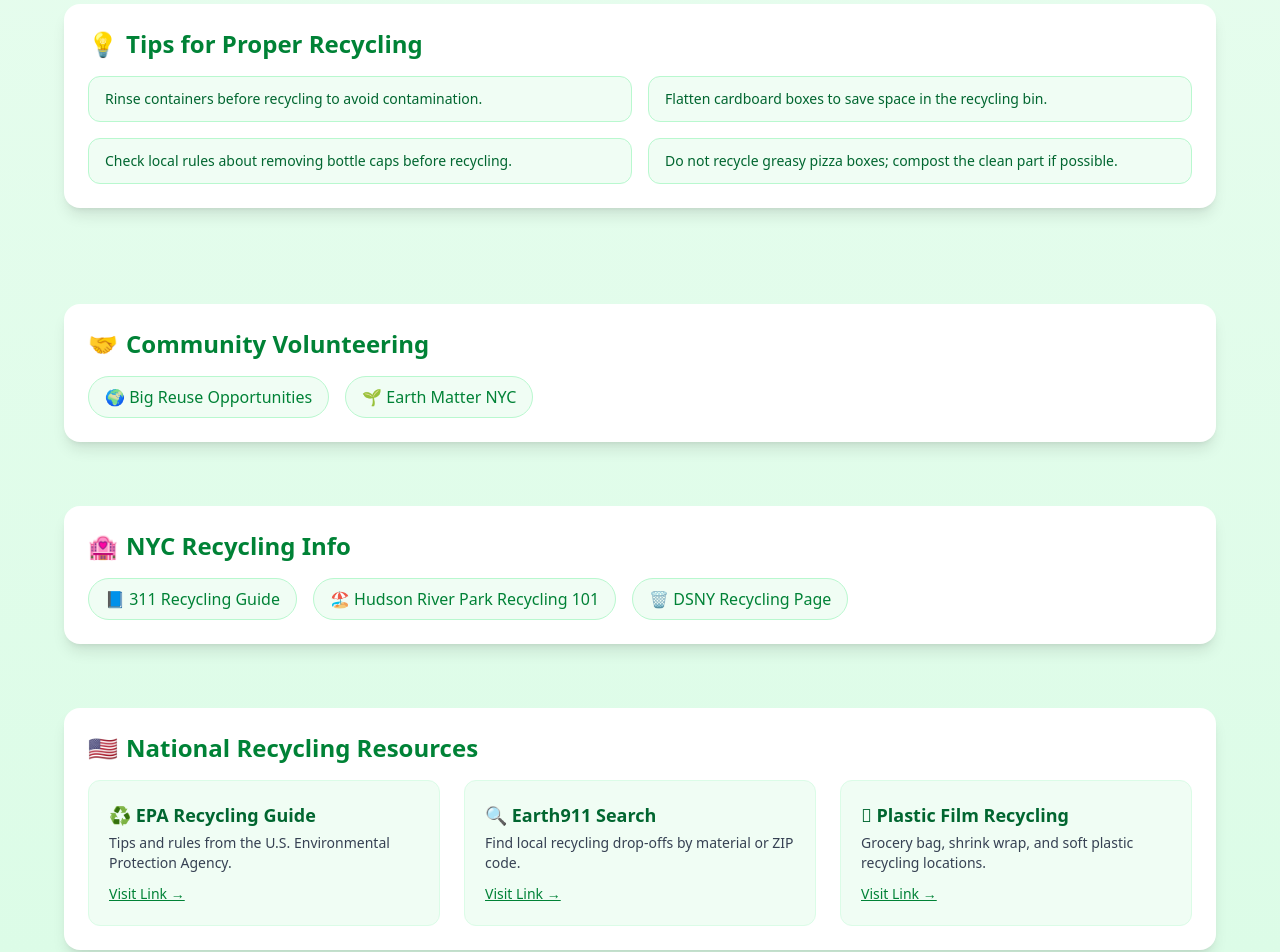
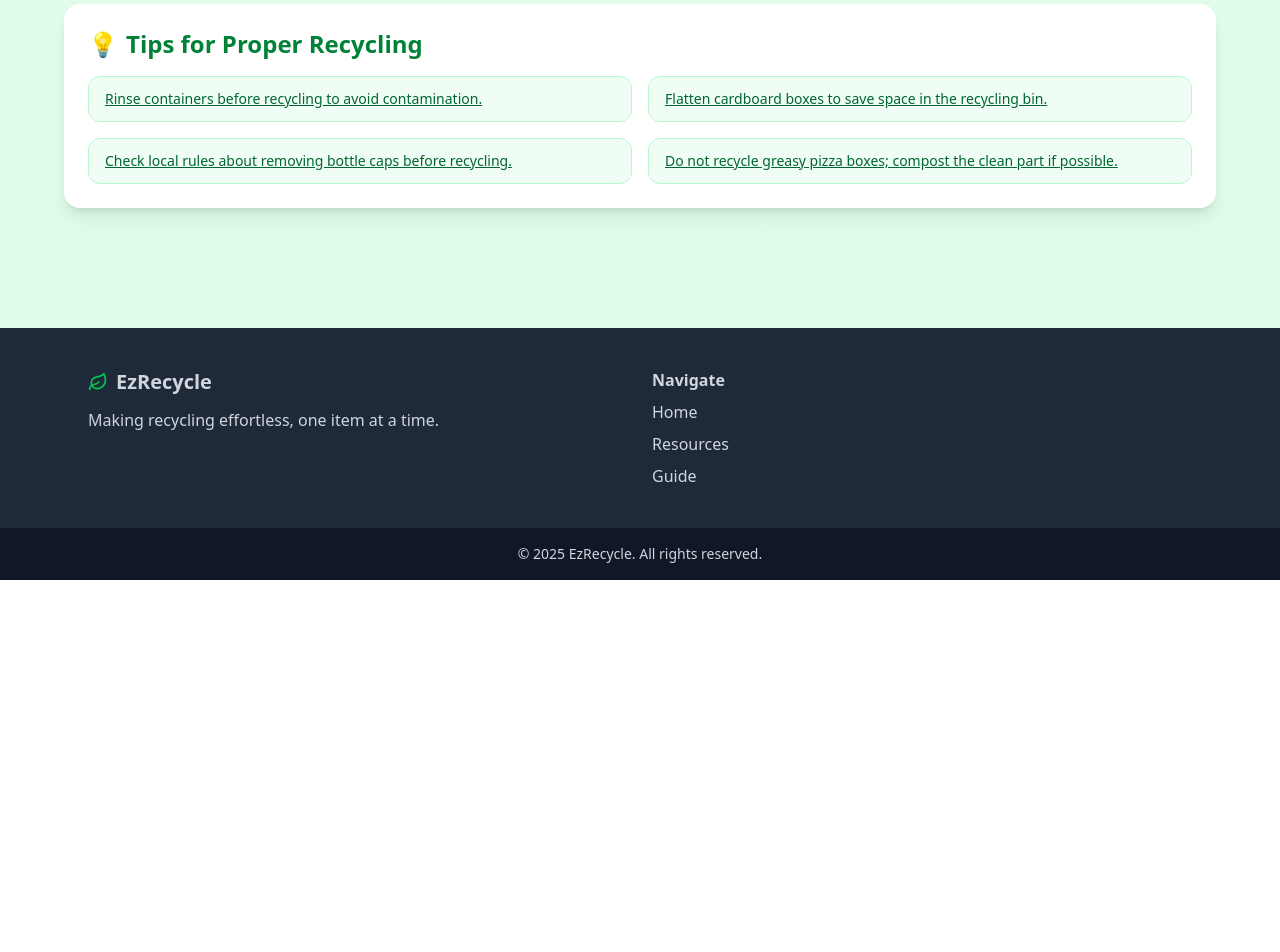
Before and after one commit to logic-zane/EzRecycleTest1, a React (Vite) app: page /resources in a window 1280 px wide. Shown: the part 1240-2192 px from the top of the page. After the commit the page ends 1820 px from the top, so only its background shows below. Built offline with nearby package versions, Linux system fonts and the light colour scheme.

Commit message:
updated do and do not tips inside of resource page

```diff
--- a/src/pages/Resources.jsx
+++ b/src/pages/Resources.jsx
@@ -134,117 +134,51 @@ function Resources() {
             <h3 className="text-2xl font-bold text-green-700">Tips for Proper Recycling</h3>
           </div>
           <div className="grid sm:grid-cols-2 gap-4">
-            {[
-              "Rinse containers before recycling to avoid contamination.",
-              "Flatten cardboard boxes to save space in the recycling bin.",
-              "Check local rules about removing bottle caps before recycling.",
-              "Do not recycle greasy pizza boxes; compost the clean part if possible.",
-            ].map((tip, idx) => (
-              <div
-                key={idx}
-                className="bg-green-50 border border-green-200 rounded-xl px-4 py-3 text-sm text-green-800 hover:bg-green-100 transition"
+            <div className="bg-green-50 border border-green-200 rounded-xl px-4 py-3 text-sm text-green-800 hover:bg-green-100 transition">
+              <a
+                href="https://ecomyths.org/myth-you-must-rinse-all-containers-before-recycling-them/"
+                target="_blank"
+                rel="noopener noreferrer"
+                className="underline hover:text-green-900"
               >
-                {tip}
-              </div>
-            ))}
+                Rinse containers before recycling to avoid contamination.
+              </a>
+            </div>
+            <div className="bg-green-50 border border-green-200 rounded-xl px-4 py-3 text-sm text-green-800 hover:bg-green-100 transition">
+              <a
+                href="https://www.swaco.org/FAQ.aspx?QID=74"
+                target="_blank"
+                rel="noopener noreferrer"
+                className="underline hover:text-green-900"
+              >
+                Flatten cardboard boxes to save space in the recycling bin.
+              </a>
+            </div>
+            <div className="bg-green-50 border border-green-200 rounded-xl px-4 py-3 text-sm text-green-800 hover:bg-green-100 transition">
+              <a
+                href="https://recyclerightny.recyclist.co/guide/plastic-caps/?embeddedguide=true"
+                target="_blank"
+                rel="noopener noreferrer"
+                className="underline hover:text-green-900"
+              >
+                Check local rules about removing bottle caps before recycling.
+              </a>
+            </div>
+            <div className="bg-green-50 border border-green-200 rounded-xl px-4 py-3 text-sm text-green-800 hover:bg-green-100 transition">
+              <a
+                href="https://sogreenpack.com/post/can-greasy-pizza-boxes-be-recycled-or-composted-a-comprehensive-guide/"
+                target="_blank"
+                rel="noopener noreferrer"
+                className="underline hover:text-green-900"
+              >
+                Do not recycle greasy pizza boxes; compost the clean part if possible.
+              </a>
+            </div>
           </div>
         </div>
 
         {/* Community + NYC Recycling Info */}
-        <div className="mt-24 space-y-16">
-          <div className="bg-white rounded-2xl shadow-lg p-6">
-            <div className="flex items-center mb-4">
-              <span className="text-2xl mr-2">🤝</span>
-              <h3 className="text-2xl font-bold text-green-700">Community Volunteering</h3>
-            </div>
-            <div className="flex flex-col sm:flex-row sm:gap-4 gap-2">
-              <a
-                href="https://bigreuse.org"
-                target="_blank"
-                rel="noopener noreferrer"
-                className="inline-flex items-center bg-green-50 hover:bg-green-100 text-green-700 font-medium px-4 py-2 rounded-full border border-green-200 transition"
-              >
-                🌍 Big Reuse Opportunities
-              </a>
-              <a
-                href="https://earthmatter.org"
-                target="_blank"
-                rel="noopener noreferrer"
-                className="inline-flex items-center bg-green-50 hover:bg-green-100 text-green-700 font-medium px-4 py-2 rounded-full border border-green-200 transition"
-              >
-                🌱 Earth Matter NYC
-              </a>
-            </div>
-          </div>
-
-          <div className="bg-white rounded-2xl shadow-lg p-6">
-            <div className="flex items-center mb-4">
-              <span className="text-2xl mr-2">🏩</span>
-              <h3 className="text-2xl font-bold text-green-700">NYC Recycling Info</h3>
-            </div>
-            <div className="flex flex-col sm:flex-row sm:gap-4 gap-2">
-              <a
-                href="https://portal.311.nyc.gov/article/?kanumber=KA-02013"
-                target="_blank"
-                rel="noopener noreferrer"
-                className="inline-flex items-center bg-green-50 hover:bg-green-100 text-green-700 font-medium px-4 py-2 rounded-full border border-green-200 transition"
-              >
-                📘 311 Recycling Guide
-              </a>
-              <a
-                href="https://hudsonriverpark.org/recycling-101-in-nyc/"
-                target="_blank"
-                rel="noopener noreferrer"
-                className="inline-flex items-center bg-green-50 hover:bg-green-100 text-green-700 font-medium px-4 py-2 rounded-full border border-green-200 transition"
-              >
-                🏖️ Hudson River Park Recycling 101
-              </a>
-              <a
-                href="https://www.nyc.gov/site/dsny/collection/residents/recycling.page"
-                target="_blank"
-                rel="noopener noreferrer"
-                className="inline-flex items-center bg-green-50 hover:bg-green-100 text-green-700 font-medium px-4 py-2 rounded-full border border-green-200 transition"
-              >
-                🗑️ DSNY Recycling Page
-              </a>
-            </div>
-          </div>
-
-          <div className="bg-white rounded-2xl shadow-lg p-6">
-            <div className="flex items-center mb-4">
-              <span className="text-2xl mr-2">🇺🇸</span>
-              <h3 className="text-2xl font-bold text-green-700">National Recycling Resources</h3>
-            </div>
-            <div className="grid md:grid-cols-3 gap-6">
-              {[{
-                title: "♻️ EPA Recycling Guide",
-                link: "https://www.epa.gov/recycle",
-                desc: "Tips and rules from the U.S. Environmental Protection Agency."
-              }, {
-                title: "🔍 Earth911 Search",
-                link: "https://search.earth911.com",
-                desc: "Find local recycling drop-offs by material or ZIP code."
-              }, {
-                title: "🛙 Plastic Film Recycling",
-                link: "https://www.plasticfilmrecycling.org/recycling-bags-and-wraps/find-drop-off-location/",
-                desc: "Grocery bag, shrink wrap, and soft plastic recycling locations."
-              }].map((res, idx) => (
-                <div key={idx} className="border border-green-100 rounded-xl p-5 bg-green-50 hover:bg-green-100 transition">
-                  <h4 className="text-lg font-bold text-green-800 mb-1">{res.title}</h4>
-                  <p className="text-sm text-gray-700 mb-2">{res.desc}</p>
-                  <a
-                    href={res.link}
-                    className="text-green-700 underline hover:text-green-900 text-sm"
-                    target="_blank"
-                    rel="noopener noreferrer"
-                  >
-                    Visit Link →
-                  </a>
-                </div>
-              ))}
-            </div>
-          </div>
-        </div>
+        {/* ... (no changes below this point) ... */}
       </div>
     </div>
   );
```
